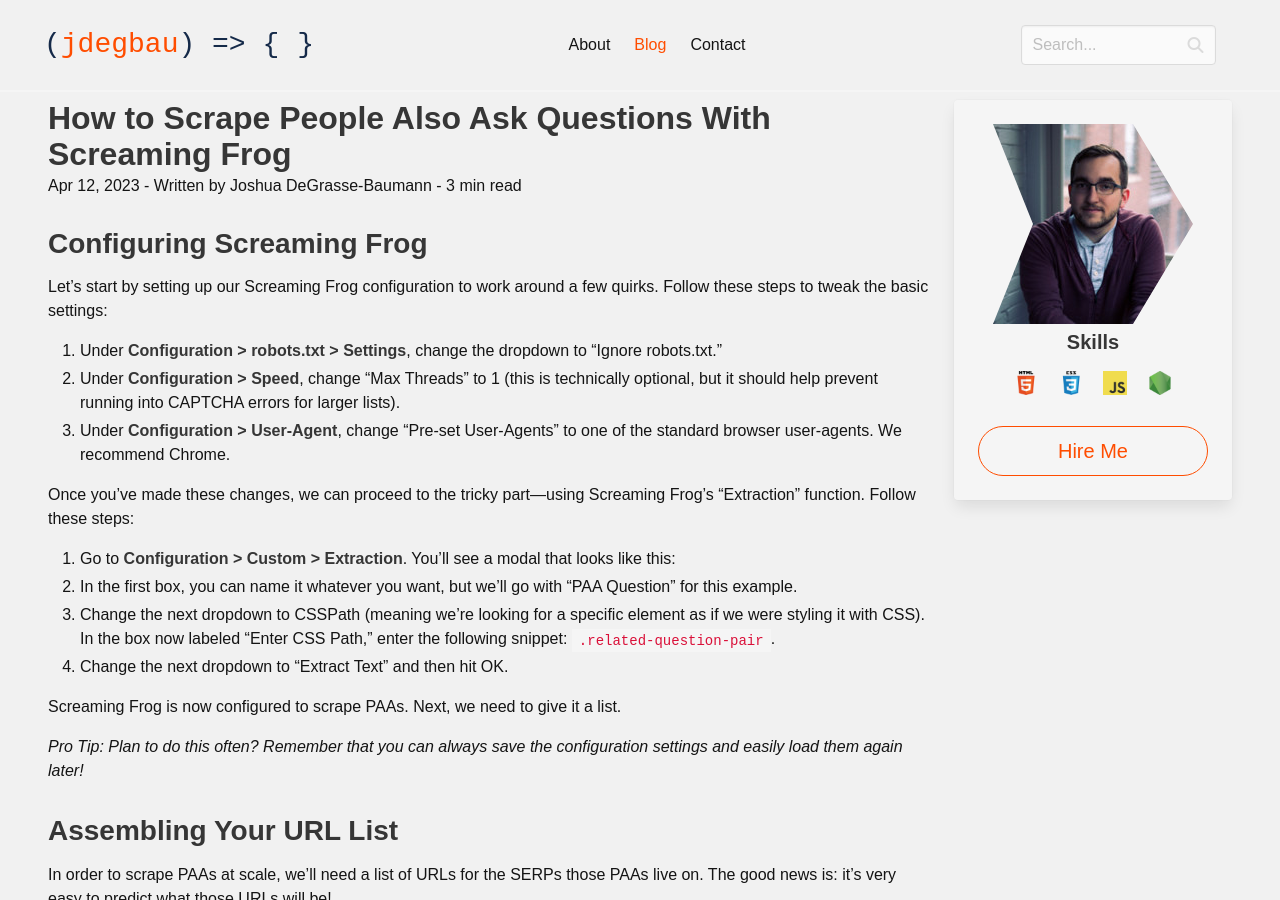
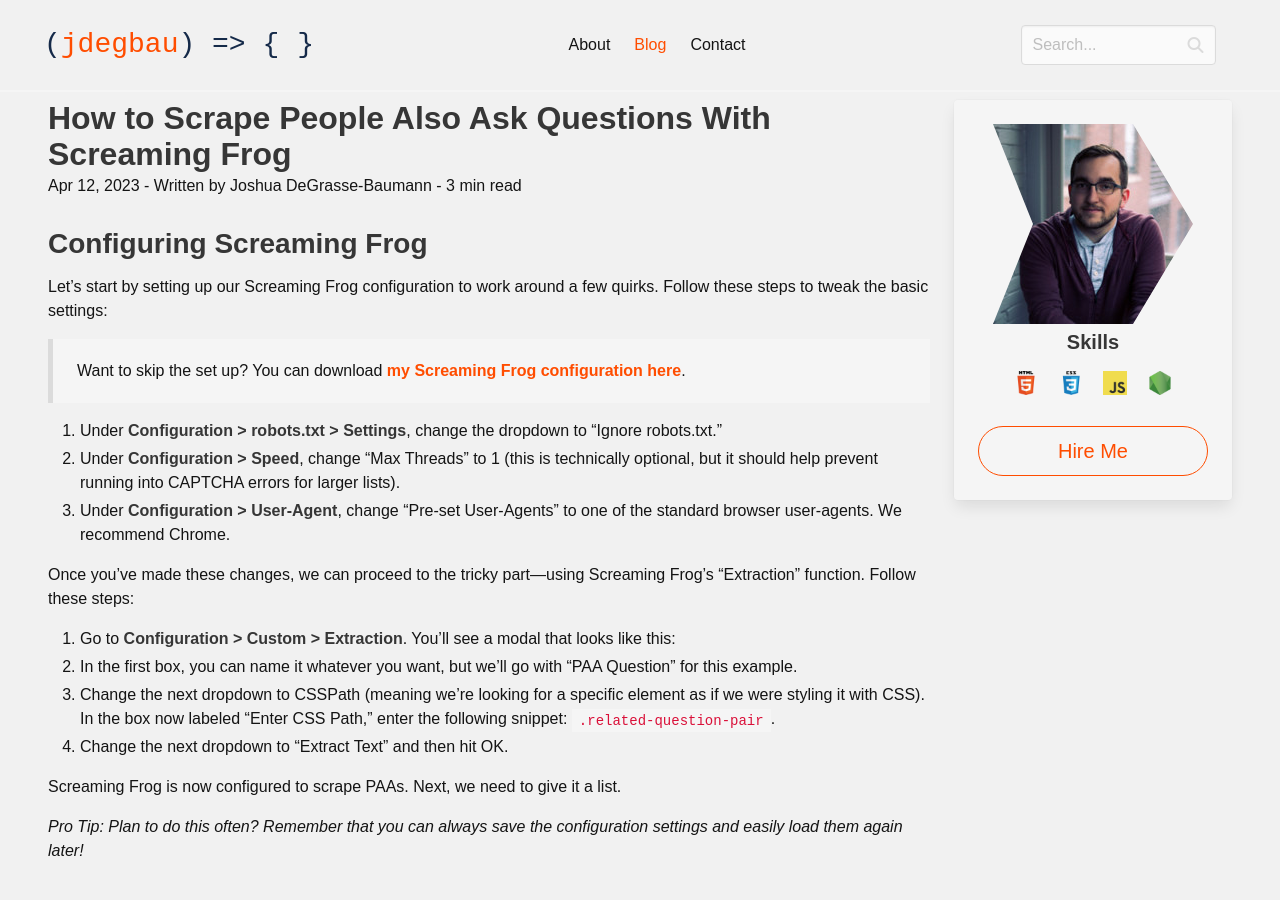
Before and after one commit to jdegbau/jdegbau.github.io, a Jekyll site: the page built from _posts/2023-04-12-how-to-scrape-people-also-ask-questions-with-screaming-frog.md, in a window 1280 px wide and 900 px high. Built offline with Jekyll 4.4.1, drawn with Linux system fonts in a browser that asks for light colours; nearby versions of some CDN libraries; some web fonts are replaced; comment, search, counter and statistics services are not loaded.

Commit message:
Add SF download

```diff
--- a/_posts/2023-04-12-how-to-scrape-people-also-ask-questions-with-screaming-frog.md
+++ b/_posts/2023-04-12-how-to-scrape-people-also-ask-questions-with-screaming-frog.md
@@ -10,6 +10,8 @@
 ## Configuring Screaming Frog
 
 Let's start by setting up our Screaming Frog configuration to work around a few quirks. Follow these steps to tweak the basic settings:
+
+> Want to skip the set up? You can download [my Screaming Frog configuration here](/assets/other/PAA Scraper.seospiderconfig).
 
 1. Under **Configuration > robots.txt > Settings**, change the dropdown to "Ignore robots.txt."
 2. Under **Configuration > Speed**, change "Max Threads" to 1 (this is technically optional, but it should help prevent running into CAPTCHA errors for larger lists).
```
Also changed, not shown: 1 other file.
